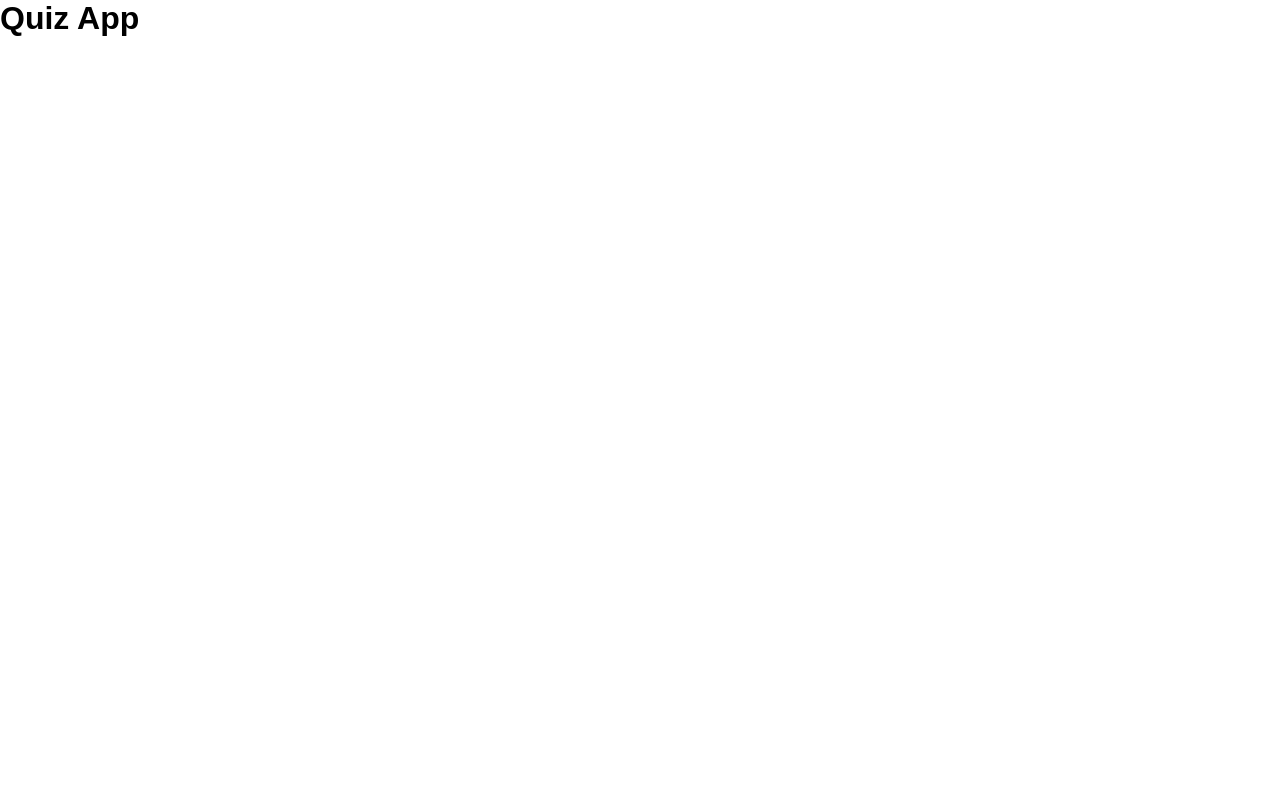
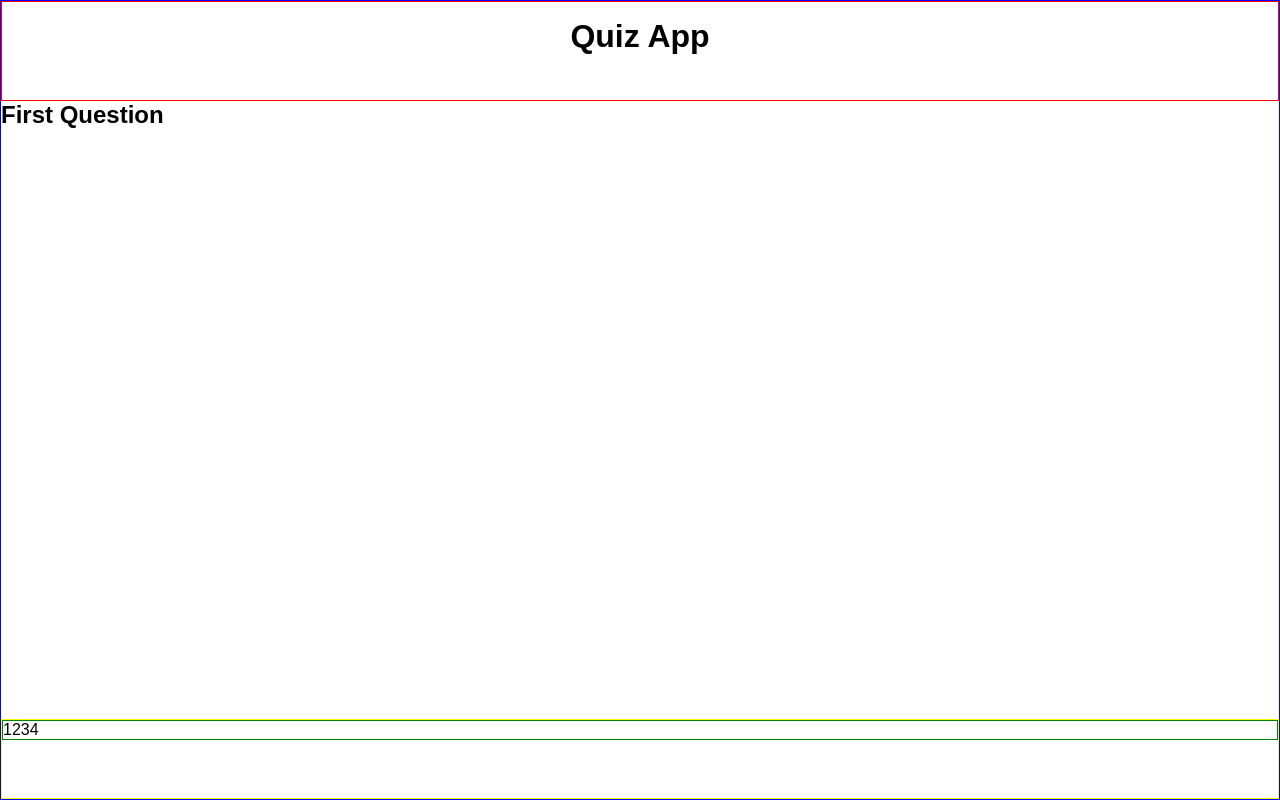
Before and after one commit to patrikglanemann/Quiz-App, a plain HTML site: page index.html in a window 1280 px wide. Drawn offline with Linux system fonts and the light colour scheme.

Commit message:
Add basic layout and fix header and footer

```diff
--- a/index.html
+++ b/index.html
@@ -6,7 +6,19 @@
     <title>Quiz App</title>
     <link rel="stylesheet" href="styles/index.css" />
   </head>
-  <body>
-    <h1>Quiz App</h1>
+  <body class="outer_box">
+    <header class="header"><h1>Quiz App</h1></header>
+    <main class="content">
+      <section class="question_cards"><h2>First Question</h2></section>
+    </main>
+    <footer class="info_footer">
+      <nav class="navbar">
+        <div class="nav_icon">1</div>
+      <div class="nav_icon">2</div>
+      <div class="nav_icon">3</div>
+      <div class="nav_icon">4</div></nav>
+
+</footer>
+
   </body>
 </html>
--- a/styles/index.css
+++ b/styles/index.css
@@ -1 +1,34 @@
 @import '_base.css';
+
+.outer_box{
+    height: 100vh;
+    display: grid;
+    grid-template-rows: 100px auto 80px;
+    border: 1px solid blue;
+}
+
+.header{
+    display: flex;
+    justify-content: center;
+    border: 1px solid red;
+    padding: 1em;
+}
+
+.question_cards{
+    height: 1000px;
+}
+
+.info_footer{
+    border: 1px solid yellow;
+}
+
+.navbar{
+    display: flex;
+    border: 1px solid green;
+
+}
+
+.content{
+    overflow-y: scroll;
+
+}
```
